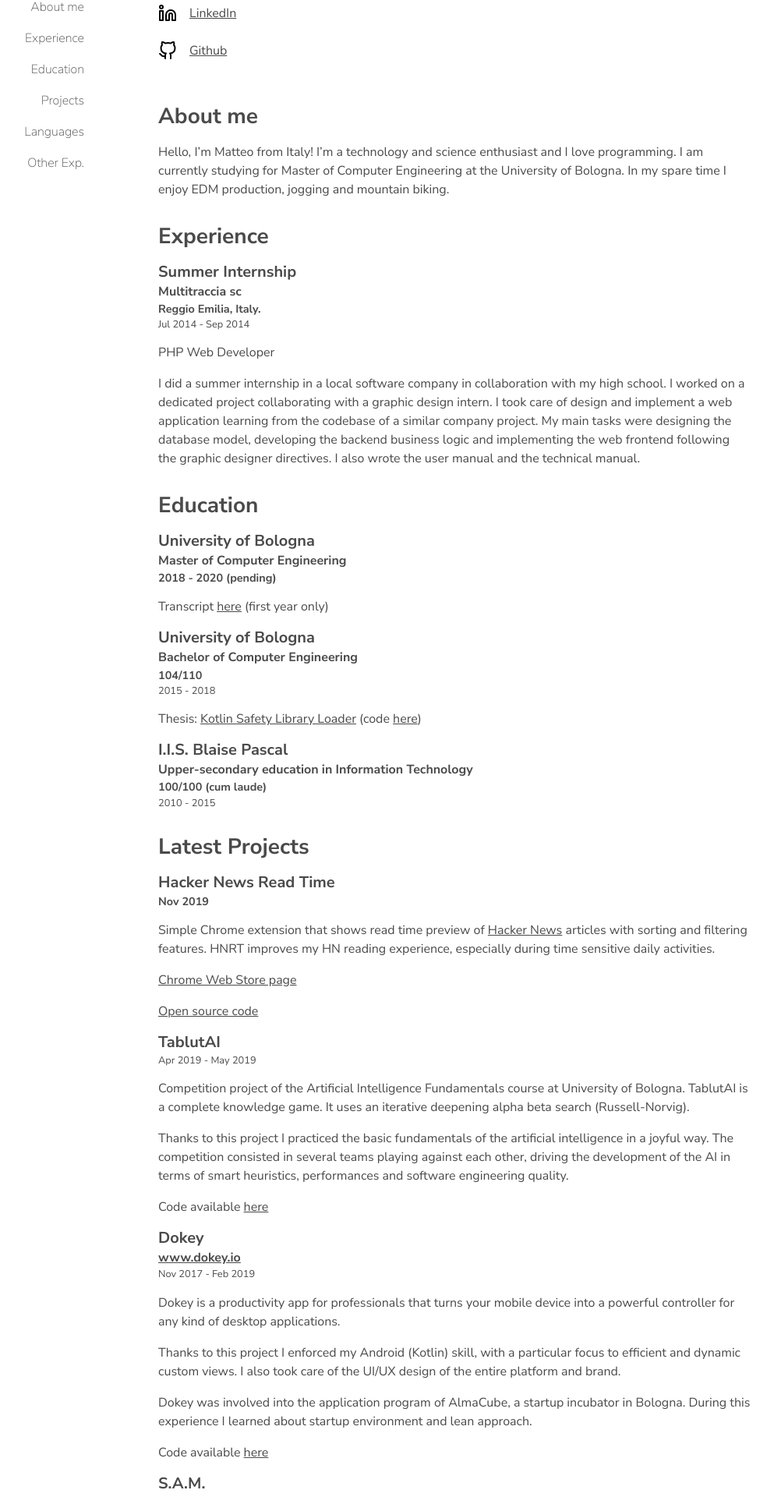
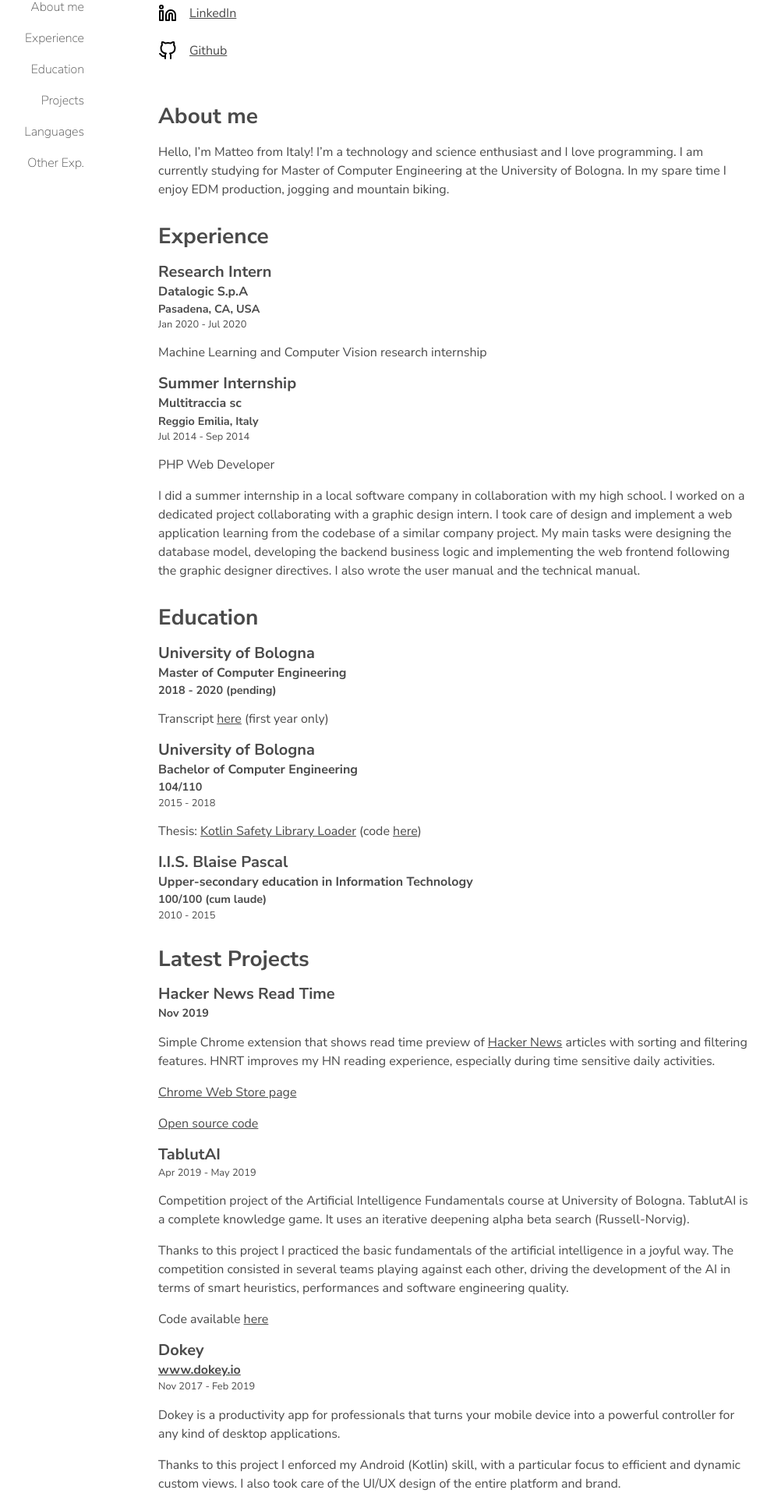
Before and after one commit to arabello/arabello.github.io, a Jekyll site: the page built from index.md, in a window 1280 px wide. Shown: the part 1351-3271 px from the top of the page at 78% size, without its empty margins (57-1050 px from the left). Built offline with Jekyll 4.4.1, drawn with Linux system fonts in a browser that asks for light colours.

Commit message:
Add experience

```diff
--- a/portfolio.md
+++ b/portfolio.md
@@ -6,9 +6,16 @@
 
 # Experience
 
+## Research Intern
+### Datalogic S.p.A
+#### Pasadena, CA, USA
+##### Jan 2020 - Jul 2020
+
+Machine Learning and Computer Vision research internship
+
 ## Summer Internship
 ### Multitraccia sc
-#### Reggio Emilia, Italy.
+#### Reggio Emilia, Italy
 ##### Jul 2014 - Sep 2014
 
 PHP Web Developer
```
